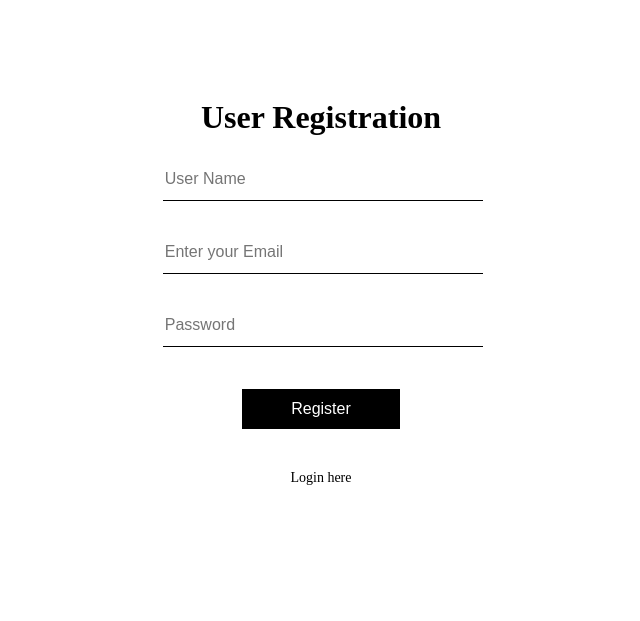
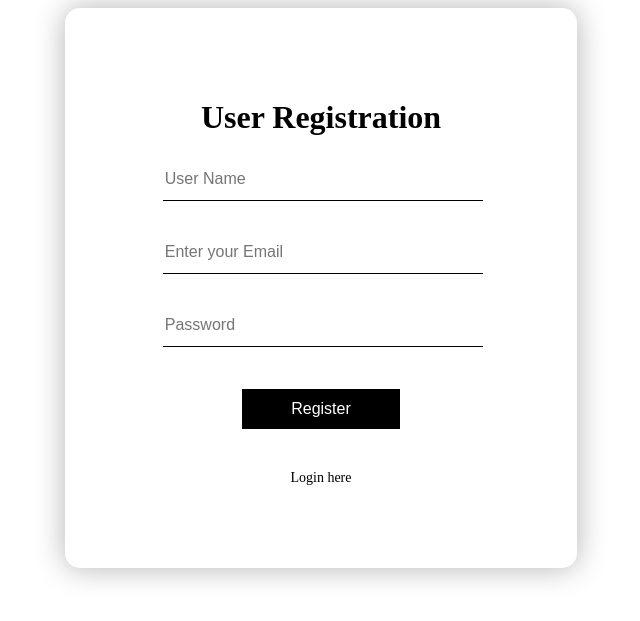
Before and after one commit to Hariraj1029/Drug-recommendation-sys, a Flask app: page /user-register in a window 1280 px wide. Shown: the top 621 px of the page, without its empty margins (319-959 px from the left). Run offline with Flask 2, Linux system fonts and the light colour scheme; parts of the project's set-up code (start-up, migrations or seed data) failed here and were passed over; some libraries are stand-ins or nearby versions.

Commit message:
commit 4

```diff
--- a/static/css/addrev.css
+++ b/static/css/addrev.css
@@ -11,6 +11,7 @@
     flex-direction: column;
     align-items: center;
     border-radius: 15px;
+    box-shadow: 0 0 30px 0 rgba(0,0,0,0.3);
 }
 form{
     margin: auto;
--- a/static/css/login.css
+++ b/static/css/login.css
@@ -11,6 +11,7 @@
     justify-content: space-between;
     align-items: center;
     border-radius: 15px;
+    box-shadow: 0 0 30px 0 rgba(0,0,0,0.3);
 }
 
 form{
--- a/static/css/register.css
+++ b/static/css/register.css
@@ -9,6 +9,7 @@
     flex-direction: column;
     align-items: center;
     border-radius: 15px;
+    box-shadow: 0 0 30px 0 rgba(0,0,0,0.3);
 }
 
 form{
```
